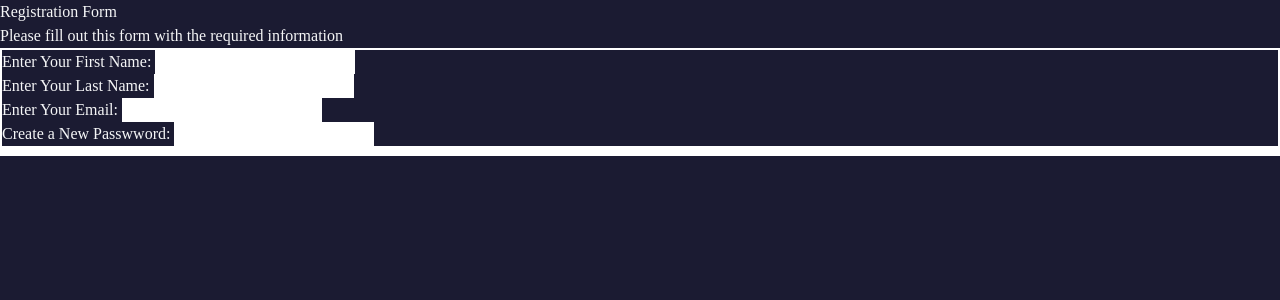
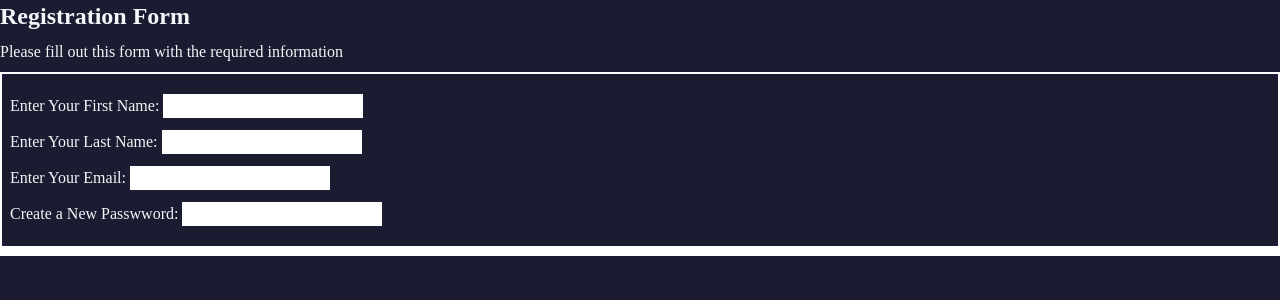
Before and after one commit to obedNuertey1/tailwindcss-registration-form, a React (Vite) app: page / in a window 1280 px wide. Shown: the top 300 px of the page. Built offline with nearby package versions, Linux system fonts and the light colour scheme.

Commit message:
update: updated App.tsx file

```diff
--- a/src/App.tsx
+++ b/src/App.tsx
@@ -1,7 +1,7 @@
 import './App.css';
 import Credential from './components/namespaces/Credentials';
 
-const labelText:Credential.Icredential<string>[] = [{labelText: "Enter Your First Name:", id: "first-name"}, {labelText: "Enter Your Last Name:", id: "last-name"}, {labelText: "Enter Your Email:", id:"email"}, {labelText: "Create a New Passwword:", id:"new-password"}];
+const labelText:Credential.Icredential<string>[] = [{labelText: "Enter Your First Name:", id: "first-name", type: "text"}, {labelText: "Enter Your Last Name:", id: "last-name", type: "text"}, {labelText: "Enter Your Email:", id:"email", type: "email"}, {labelText: "Create a New Passwword:", id:"new-password", type:"password"}];
 
 const credentialObject = new Credential.CredentialClass<Credential.Icredential<string>>(labelText);
 const labelJSX = credentialObject.getAllCredentials();
@@ -9,10 +9,10 @@ const labelJSX = credentialObject.getAllCredentials();
 const App = ():JSX.Element => {
   return (
     <>
-      <h1>Registration Form</h1>
-      <p>Please fill out this form with the required information</p>
+      <h1 className="text-2xl font-bold mb-2">Registration Form</h1>
+      <p className="mb-2">Please fill out this form with the required information</p>
       <form action="#" method="post">
-        <fieldset className="border-white border-2">
+        <fieldset className="border-white border-2 p-2">
           {labelJSX}
         </fieldset>
         <fieldset className="border-white border-2"></fieldset>
--- a/src/components/namespaces/Credentials.tsx
+++ b/src/components/namespaces/Credentials.tsx
@@ -1,7 +1,8 @@
 namespace Credential{
     export interface Icredential<T> {
-        labelText: String;
+        labelText: string;
         id: T;
+        type: string;
       };
 
 
@@ -17,7 +18,7 @@ namespace Credential{
         public getAllCredentials():credentialJSX{
             return this.labelText.map((elem:U):JSX.Element=>{
                 return (
-                  <label className="block" htmlFor={elem.id}>{elem.labelText} <input id={elem.id}/></label>
+                  <label className="block mt-3 mb-3" htmlFor={elem.id}>{elem.labelText} <input className="text-black" id={elem.id} type={elem.type} /></label>
                 );
             })
         }
```
Also changed, not shown: 5 other files (tests, documents, lock files or other folders).
